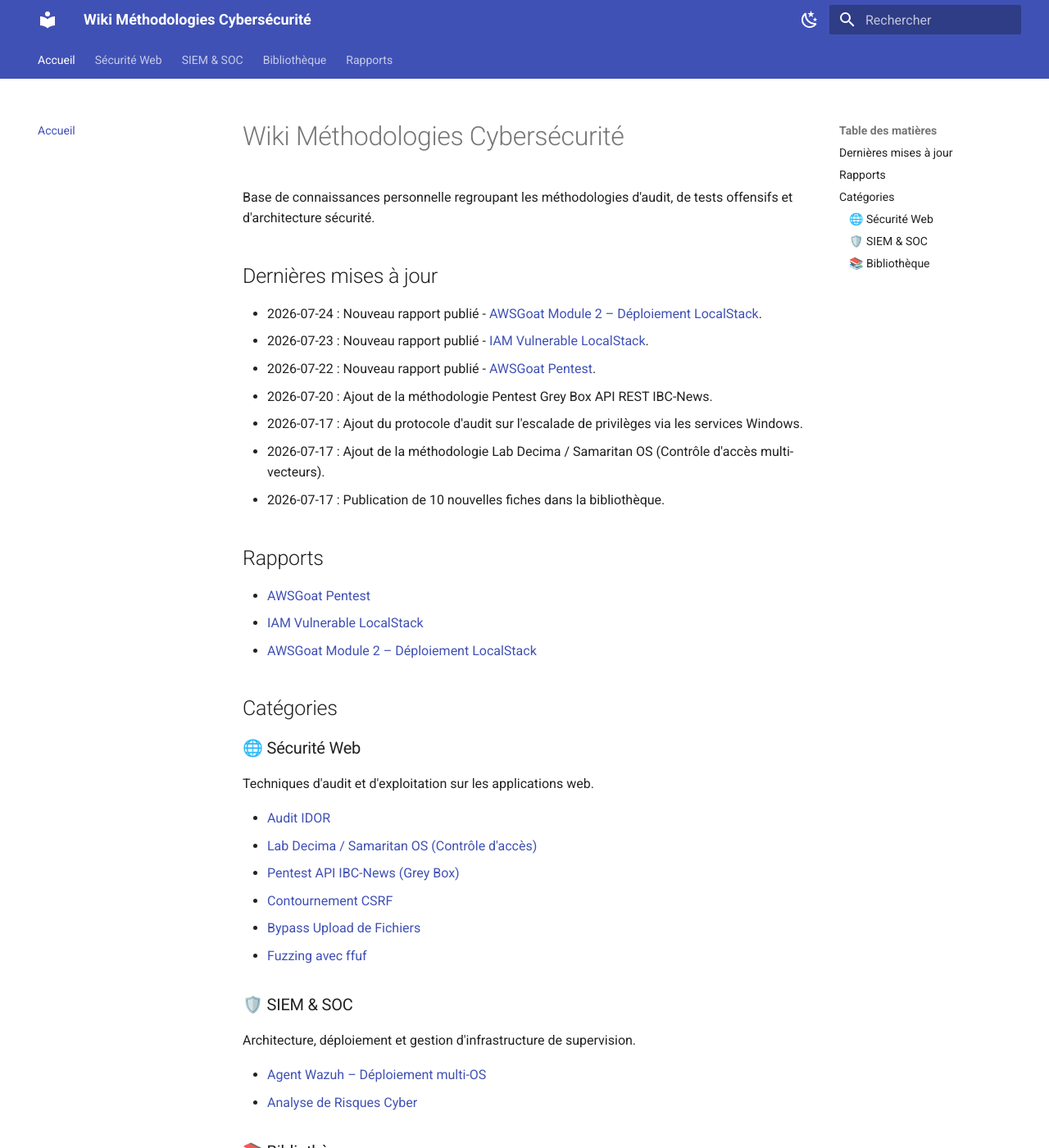
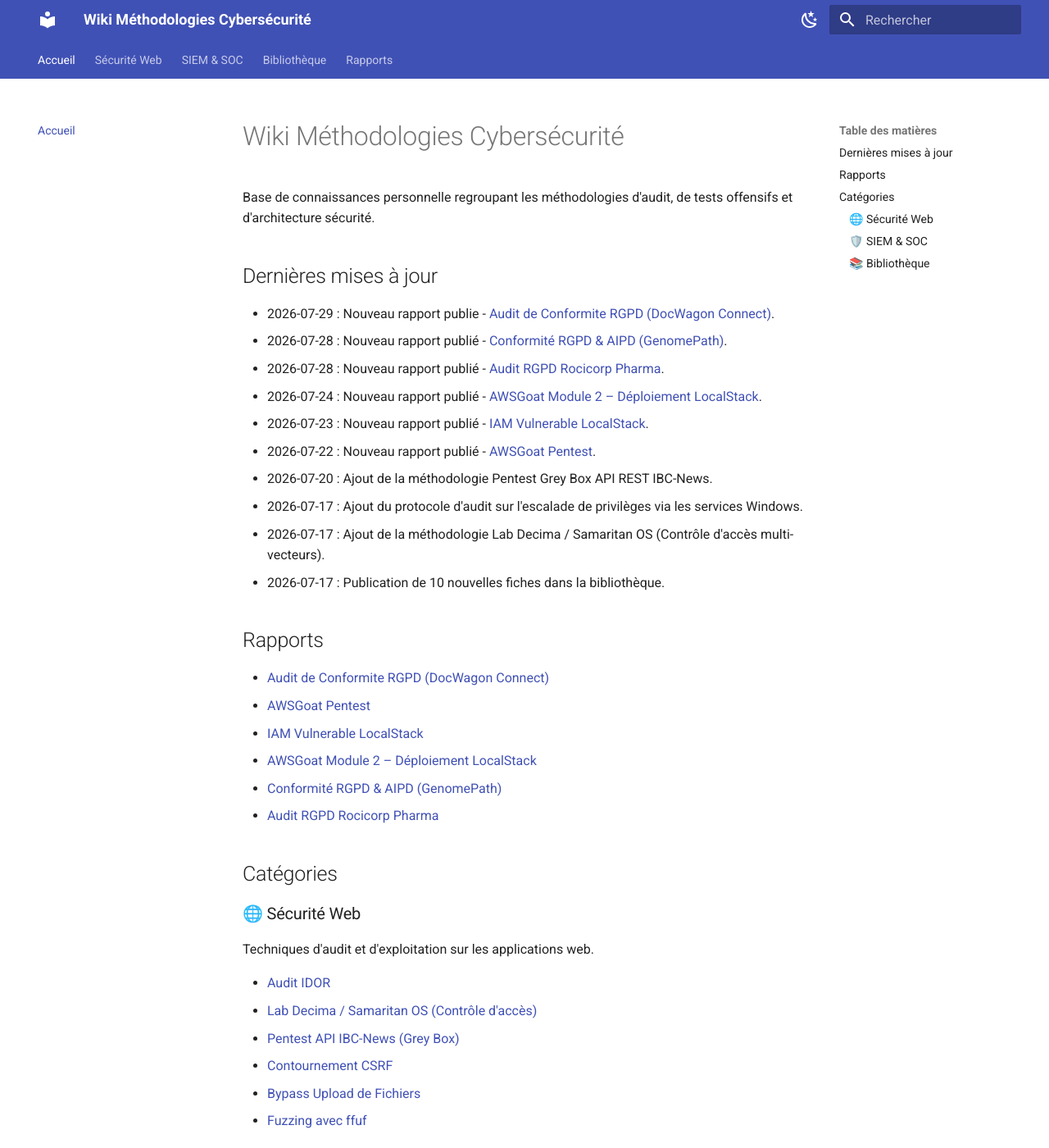
Before and after one commit to old-dov/methodologies-cybersec, an MkDocs documentation site: the page built from docs/index.md, in a window 1280 px wide and 1400 px high. Shown: the whole window at 82% size. Built offline with MkDocs 1.6.1 and Material for MkDocs 9.7.7, drawn with Linux system fonts in a browser that asks for light colours.

Commit message:
Publish rapport methodologique audit conformite RGPD

```diff
--- a/docs/index.md
+++ b/docs/index.md
@@ -4,6 +4,9 @@ Base de connaissances personnelle regroupant les méthodologies d'audit, de test
 
 ## Dernières mises à jour
 
+- 2026-07-29 : Nouveau rapport publie - [Audit de Conformite RGPD (DocWagon Connect)](rapport-methodologique-audit-conformite-rgpd.md).
+- 2026-07-28 : Nouveau rapport publié - [Conformité RGPD & AIPD (GenomePath)](rapport-conformite-rgpd-aipd-genomepath.md).
+- 2026-07-28 : Nouveau rapport publié - [Audit RGPD Rocicorp Pharma](rapport-audit-rgpd-rocicorp-pharma.md).
 - 2026-07-24 : Nouveau rapport publié - [AWSGoat Module 2 – Déploiement LocalStack](rapport-awsgoat-module2-deploiement-localstack.md).
 - 2026-07-23 : Nouveau rapport publié - [IAM Vulnerable LocalStack](rapport-iam-vulnerable-localstack.md).
 - 2026-07-22 : Nouveau rapport publié - [AWSGoat Pentest](rapport-awsgoat-pentest.md).
@@ -14,9 +17,12 @@ Base de connaissances personnelle regroupant les méthodologies d'audit, de test
 
 ## Rapports
 
+- [Audit de Conformite RGPD (DocWagon Connect)](rapport-methodologique-audit-conformite-rgpd.md)
 - [AWSGoat Pentest](rapport-awsgoat-pentest.md)
 - [IAM Vulnerable LocalStack](rapport-iam-vulnerable-localstack.md)
 - [AWSGoat Module 2 – Déploiement LocalStack](rapport-awsgoat-module2-deploiement-localstack.md)
+- [Conformité RGPD & AIPD (GenomePath)](rapport-conformite-rgpd-aipd-genomepath.md)
+- [Audit RGPD Rocicorp Pharma](rapport-audit-rgpd-rocicorp-pharma.md)
 
 ## Catégories
 
--- a/mkdocs.yml
+++ b/mkdocs.yml
@@ -73,6 +73,9 @@ nav:
     - Escalade de Privilèges via les Services Windows: bibliotheque/escalade-privileges-services-windows.md
     - Architecture et Automatisation GPO: bibliotheque/gpo-architecture-automatisation.md
   - Rapports:
+    - Audit de Conformite RGPD (DocWagon Connect): rapport-methodologique-audit-conformite-rgpd.md
     - AWSGoat Pentest: rapport-awsgoat-pentest.md
     - IAM Vulnerable LocalStack: rapport-iam-vulnerable-localstack.md
     - AWSGoat Module 2 – Déploiement LocalStack: rapport-awsgoat-module2-deploiement-localstack.md
+    - Conformité RGPD & AIPD (GenomePath): rapport-conformite-rgpd-aipd-genomepath.md
+    - Audit RGPD Rocicorp Pharma: rapport-audit-rgpd-rocicorp-pharma.md
```
Also changed, not shown: docs/rapport-methodologique-audit-conformite-rgpd.md (added, +107 -0 lines).
